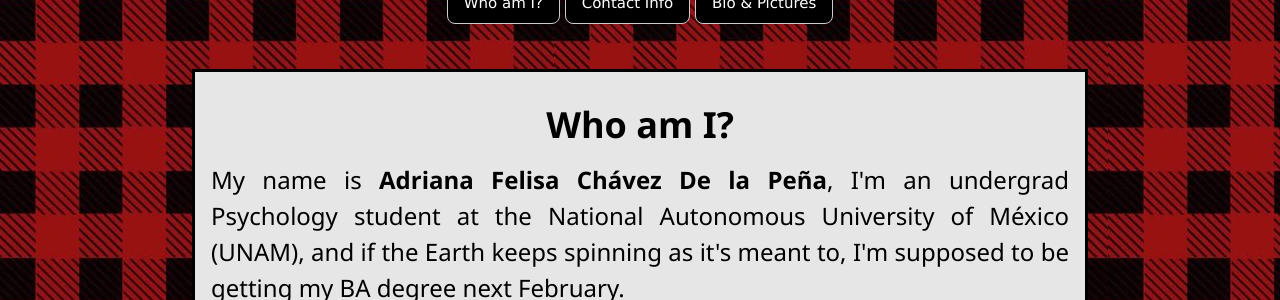
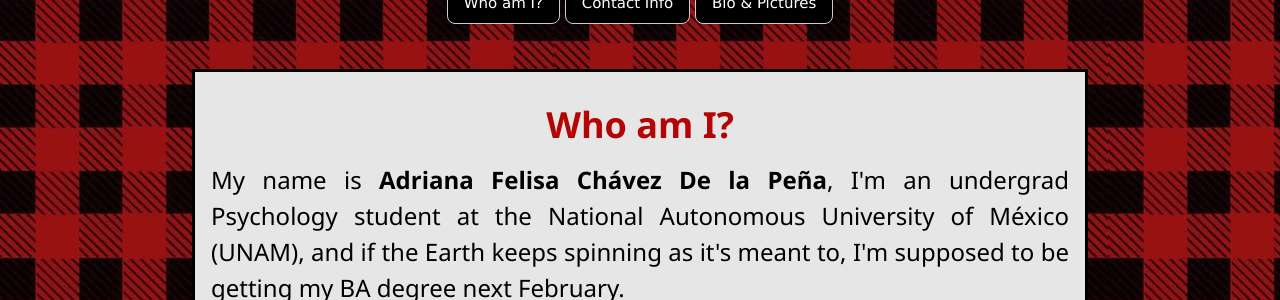
Before and after one commit to Adrifelcha/Adrifelcha-github.io, a Jekyll site: the page built from about/index.html, in a window 1280 px wide. Shown: the part 434-734 px from the top of the page. Built offline with Jekyll 4.4.1, drawn with Linux system fonts in a browser that asks for light colours.

Commit message:
Update index.html

```diff
--- a/about/index.html
+++ b/about/index.html
@@ -18,7 +18,7 @@
 		<br><br>
 		<div class="container" style="padding: 16px;">
 
-			<h1 style="text-align:center; style="color:#B40404;""><b>Who am I?</b></h1>
+			<h1 style="text-align:center; color:#B40404;"><b>Who am I?</b></h1>
 
 <h3>My name is <b>Adriana Felisa Chávez De la Peña</b>, I'm an undergrad Psychology student at the National Autonomous University of México (UNAM), and if the Earth keeps spinning as it's meant to, I'm supposed to be getting my BA degree next February.</h3>
 <br>
```
